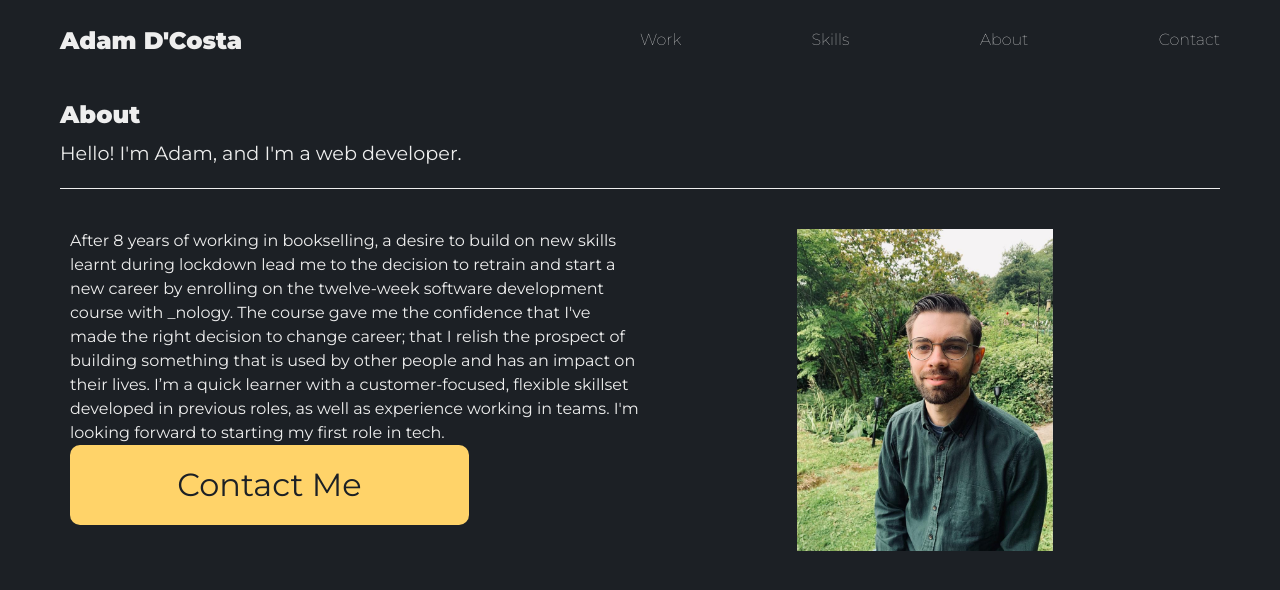
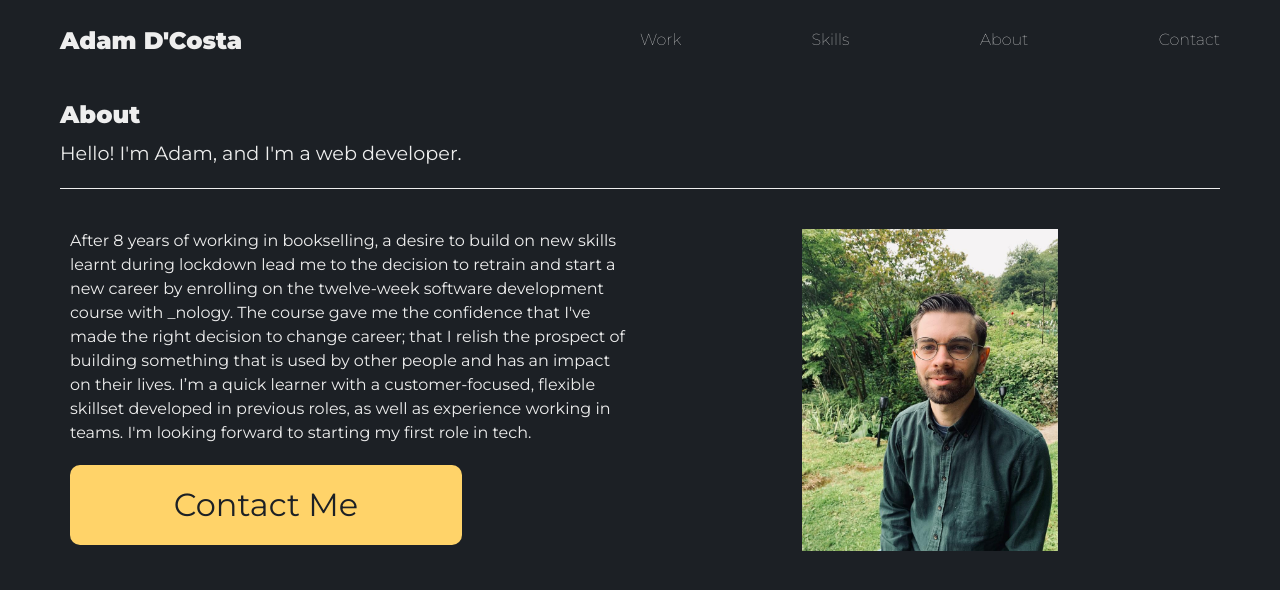
Before and after one commit to AdamDCosta/adam-dcosta-portfolio, a React (Create React App) app: page /adam-dcosta-portfolio/about in a window 1280 px wide. Shown: the top 590 px of the page. Built offline with nearby package versions, Linux system fonts and the light colour scheme.

Commit message:
about page sorted

```diff
--- a/src/components/About/About.scss
+++ b/src/components/About/About.scss
@@ -39,8 +39,9 @@
       height: 50vh;
       max-height: 50vh;
       display: grid;
-      grid-template-columns: repeat(2, 1fr);
+      grid-template-columns: 1fr 1fr;
       grid-template-rows: 2fr 1fr;
+      gap: 20px;
 
     }
 
@@ -56,8 +57,10 @@
       margin: 10px 0;
 
       @include tablet {
-        height: 95%;
+        height: auto;
+        max-height: 95%;
         width: auto;
+        max-width: 100%;
         margin-bottom: 0;
         grid-row: 1 / 3;
         grid-column: 2 / 3;
--- a/src/components/Skills/Skills.scss
+++ b/src/components/Skills/Skills.scss
@@ -31,6 +31,12 @@
     grid-template-columns: 1fr 1fr;
     gap: 30px;
 
+    @include tablet {
+      grid-template-columns: repeat(5, 1fr);
+      grid-template-rows: 1fr 1fr;
+      gap: 50px;
+    }
+
     &--cell {
       display: flex;
       justify-content: center;
@@ -39,5 +45,6 @@
         transform: scale(1.5);
       }
     }
+
   }
 }
```
